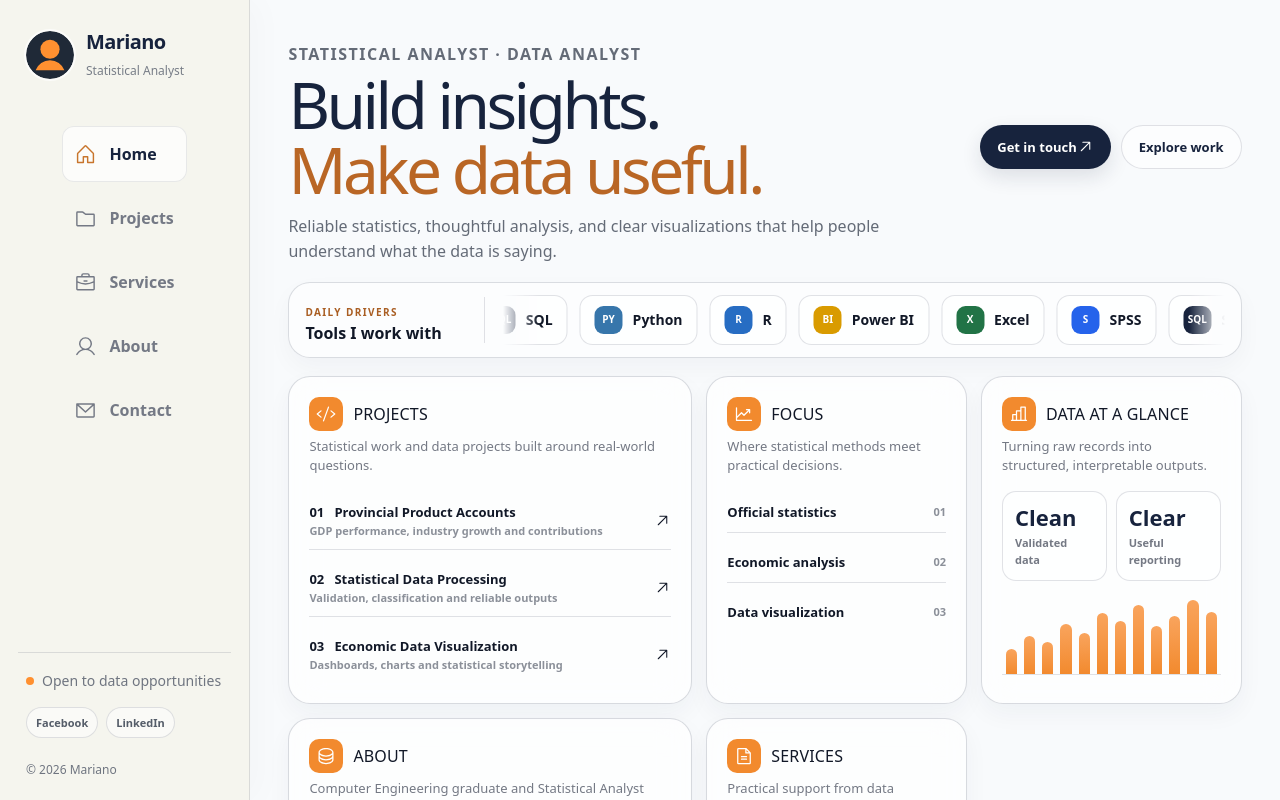
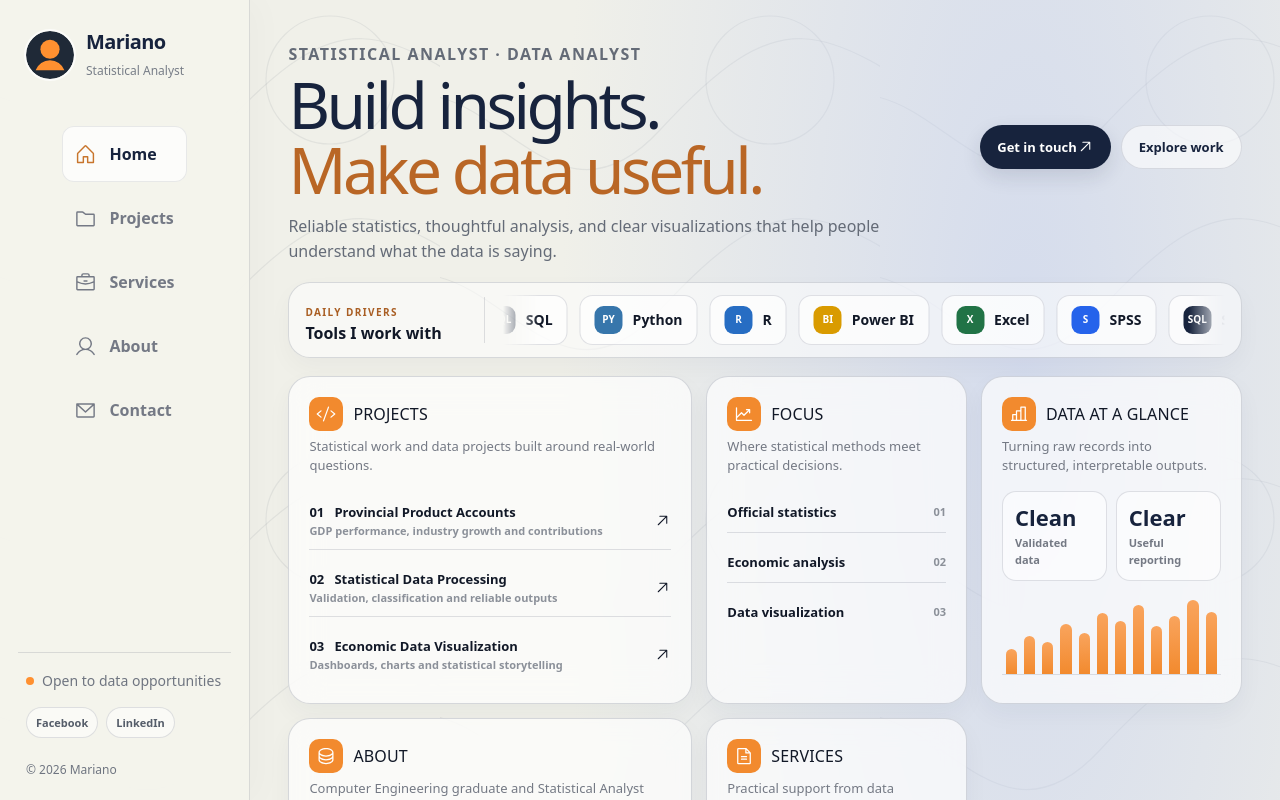
Before and after one commit to marianodags/My-Portfolio, a React (Vite) app: page / in a window 1280 px wide. Shown: the top 800 px of the page. Built offline with nearby package versions, Linux system fonts and the light colour scheme.

Commit message:
Apply new dashboard page background

```diff
--- a/src/App.jsx
+++ b/src/App.jsx
@@ -7,7 +7,7 @@
 
 export default function App() {
   return (
-    <div className="min-h-screen bg-slate-50 text-[#111827]">
+    <div className="min-h-screen text-[#111827]">
       <Navbar />
       <main className="lg:pl-[250px]">
         <Hero />
```
